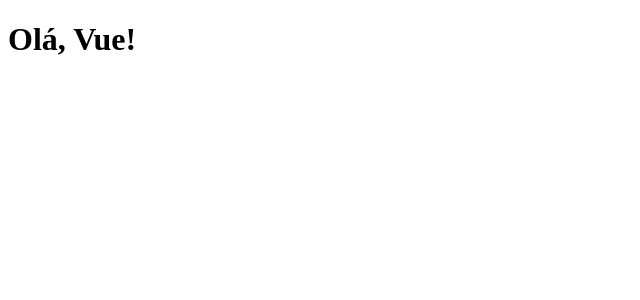
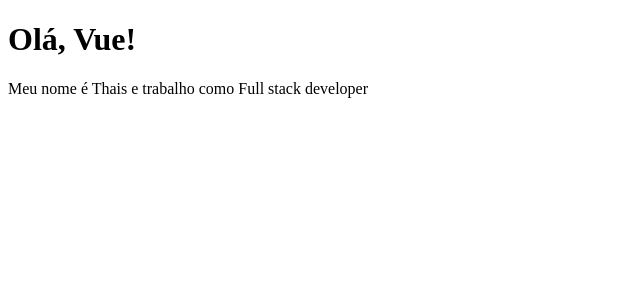
Before and after one commit to thaisquesada/learning-vue, a Vue app in the folder projeto_vue/: page / in a window 1280 px wide. Shown: the top 300 px of the page, without its empty margins (0-640 px from the left). Built offline with nearby package versions, Linux system fonts and the light colour scheme.

Commit message:
dados em componentes (data) 🐱‍💻

```diff
--- a/projeto_vue/src/components/PrimeiroComponente.vue
+++ b/projeto_vue/src/components/PrimeiroComponente.vue
@@ -1,9 +1,18 @@
 <template>
-    <h1>Olá, Vue!</h1>
+    <div>
+        <h1>Olá, Vue!</h1>
+        <p>Meu nome é {{ nome }} e trabalho como {{ profissao }}</p>
+    </div>
 </template>
 
 <script>
     export default {
-        name: 'PrimeiroComponente'
+        name: 'PrimeiroComponente',
+        data() {
+            return {
+                nome: "Thais",
+                profissao: "Full stack developer"
+            }
+        }
     }
 </script>
```
